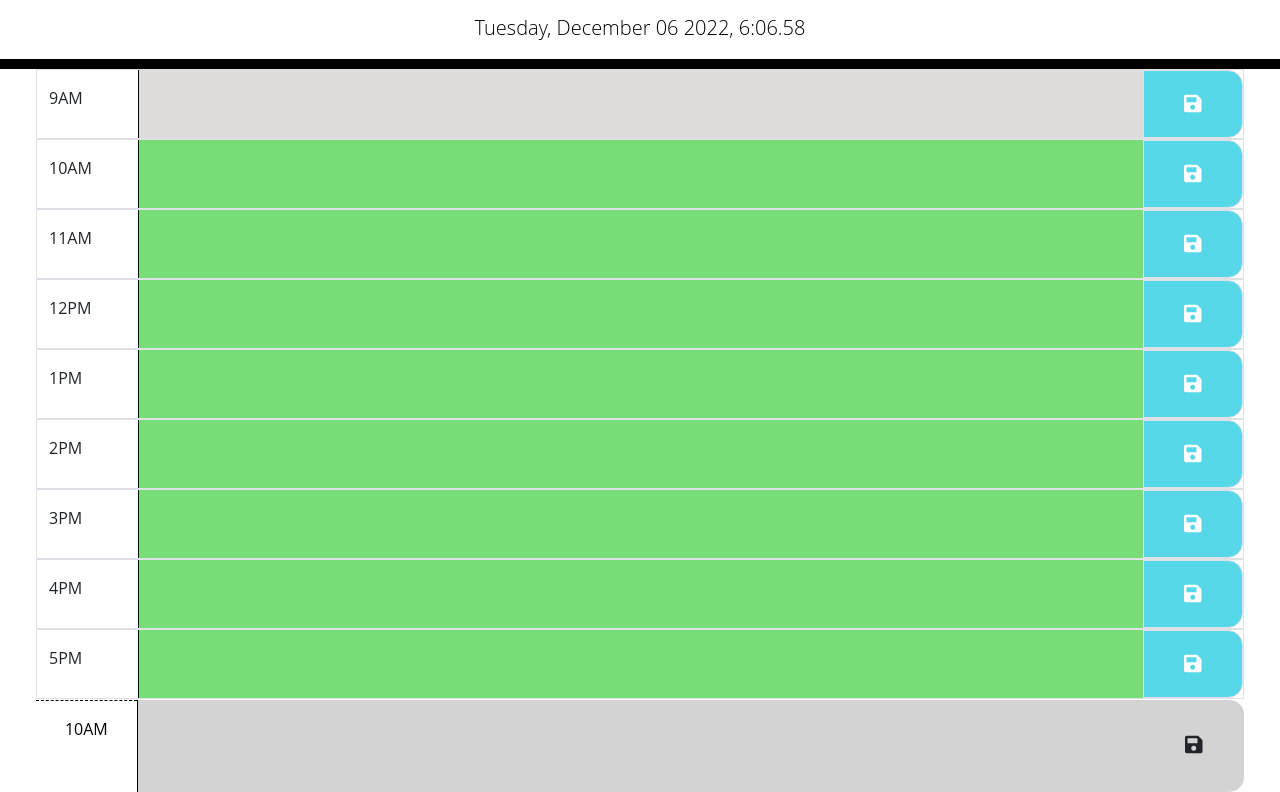
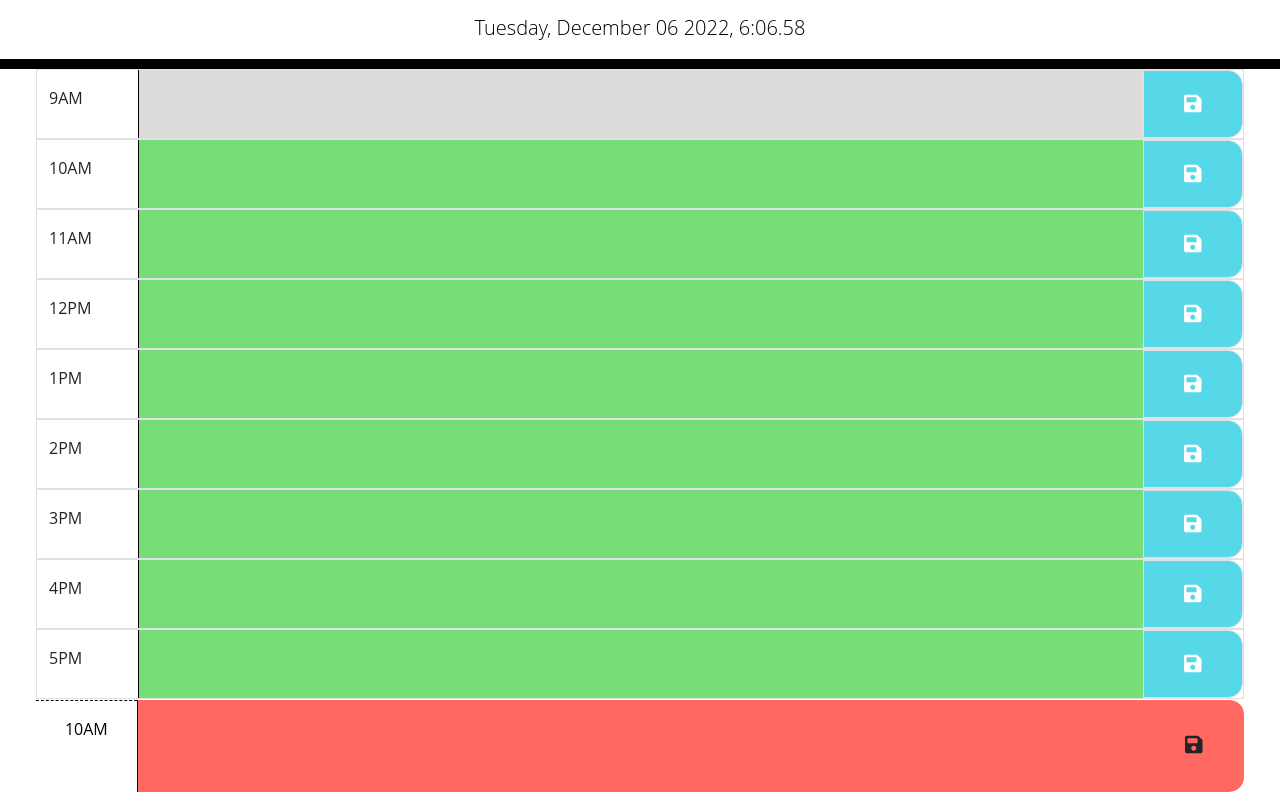
Before and after one commit to louiskgkim/Work-Day-Scheduler, a plain HTML site: page index.html in a window 1280 px wide. Shown: the part 118-910 px from the top of the page. Drawn offline with nearby package versions, Linux system fonts and the light colour scheme.

Commit message:
fixed present color

```diff
--- a/css/style.css
+++ b/css/style.css
@@ -39,7 +39,7 @@ textarea {
 }
 
 .present {
-  background-color: #d3d3d3;
+  background-color: #ff6961;
   color: white;
 }
 
```
